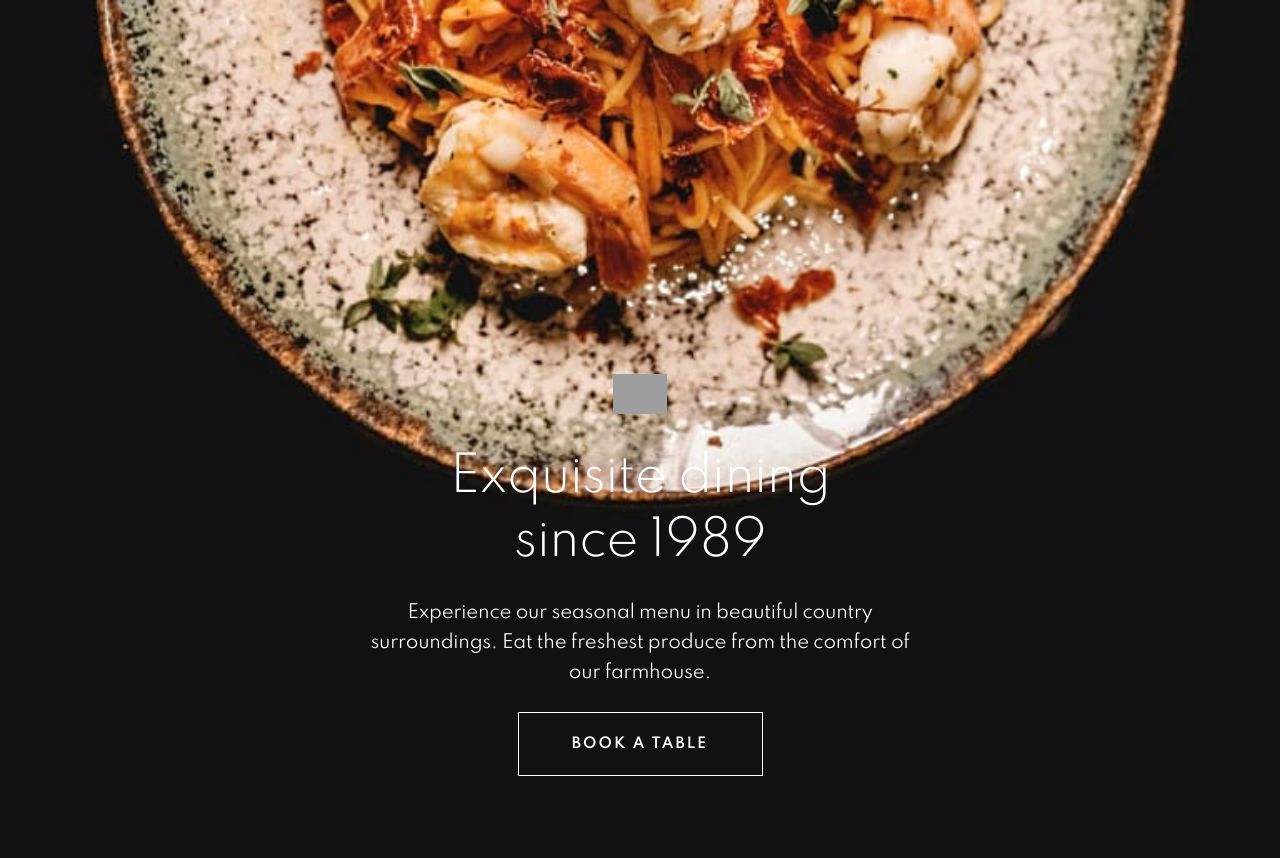
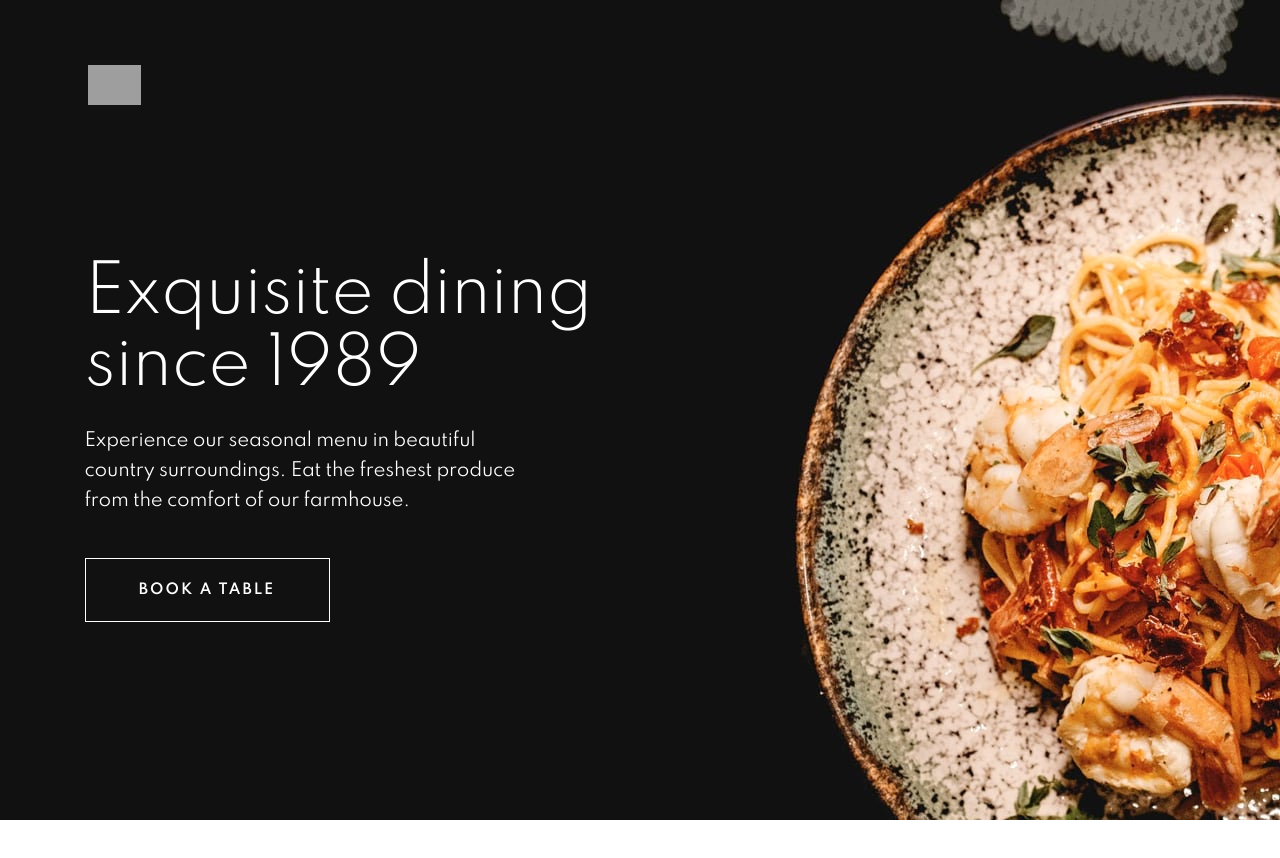
Before and after one commit to brasspetals/fm-dine-restaurant-website, a Svelte app: page / in a window 1280 px wide. Shown: the top 858 px of the page. After the commit the page ends 820 px from the top, so only its background shows below. Built offline with nearby package versions, Linux system fonts and the light colour scheme; grey boxes are pictures that could not be loaded.

Commit message:
Add hero desktop styles

```diff
--- a/public/global.css
+++ b/public/global.css
@@ -33,6 +33,14 @@ h1 {
     font-size: 3rem;
     line-height: 1.333;
     letter-spacing: -0.6px;
+  }
+}
+
+@media (min-width: 53.125rem) {
+  h1 {
+    font-size: 4rem;
+    line-height: 1.125;
+    letter-spacing: -0.8px;
   }
 }
 
--- a/src/containers/Hero.svelte
+++ b/src/containers/Hero.svelte
@@ -3,13 +3,14 @@
 </script>
 
 <header class="hero">
-  <a href="/"><img class="hero__logo" src="./images/logo.svg/" alt="Dine - Home"></a>
   <div class="hero__content">
-    <h1>Exquisite dining since 1989</h1>
-    <p>Experience our seasonal menu in beautiful country surroundings. Eat the freshest produce from the comfort of our farmhouse.</p>
-    <Button/>
+    <a href="/"><img class="hero__logo" src="./images/logo.svg/" alt="Dine - Home"></a>
+    <div class="hero__text">
+      <h1>Exquisite dining since 1989</h1>
+      <p>Experience our seasonal menu in beautiful country surroundings. Eat the freshest produce from the comfort of our farmhouse.</p>
+      <Button/>
+    </div>
   </div>
-
 </header>
 
 <style>
@@ -28,13 +29,18 @@
     padding: 14.5rem 1.5rem 9.5rem;
   }
 
+  .hero__content {
+    width: 100%;
+    max-width: 69.4375rem;
+  }
+
   .hero__logo {
     height: 2rem;
     width: auto;
     margin-bottom: 1.6875rem;
   }
 
-  .hero__content {
+  .hero__text {
     display: grid;
     justify-items: center;
   }
@@ -68,4 +74,34 @@
       padding: 1.5rem 0;
     }
   }
+
+  @media (min-width: 53.125rem) {
+    .hero {
+      background-image: -webkit-image-set(
+        url("/images/homepage/hero-bg-desktop.jpg") 1x,
+        url("/images/homepage/hero-bg-desktop@2x.jpg") 2x);
+      background-image: image-set(
+        url("/images/homepage/hero-bg-desktop.jpg") 1x,
+        url("/images/homepage/hero-bg-desktop@2x.jpg") 2x);
+      background-size: cover;
+      padding: 4rem;
+      text-align: left;
+      display: grid;
+      justify-items: center;
+      min-height: 51.25rem;
+    }
+
+    .hero__logo {
+      margin: 0.0625rem 0.1875rem 9.25rem;
+    }
+
+    .hero__text {
+      justify-items: left;
+    }
+
+    p {
+      max-width: 30ch;
+      padding: 1.5rem 0 2.625rem;
+    }
+  }
 </style>
```
